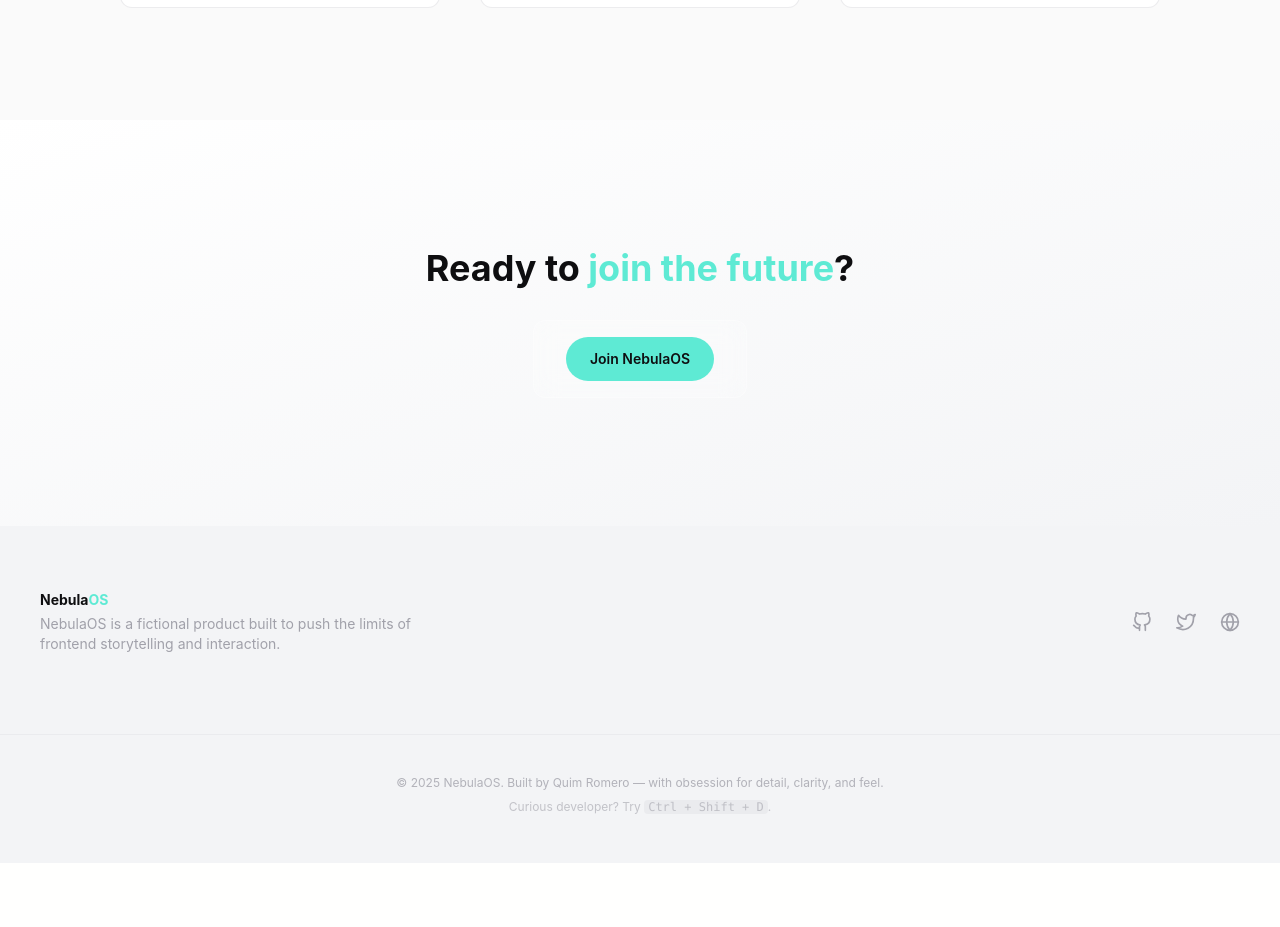
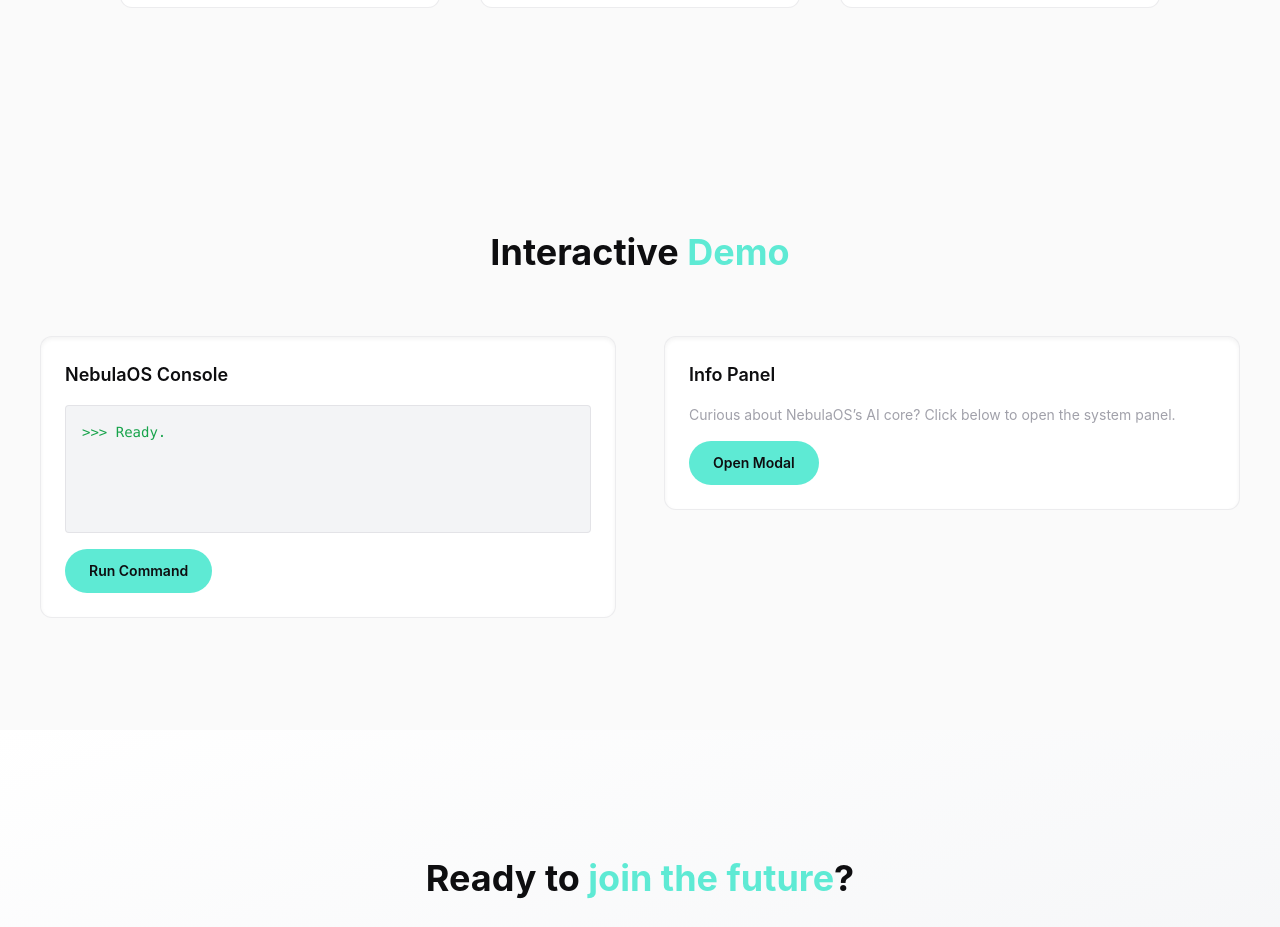
Before and after one commit to quim-romero/nebulaos, a React (Vite) app: page / in a window 1280 px wide. Shown: the part 2323-3250 px from the top of the page. Before the commit the page ends 3186 px from the top, so only its background shows below. Built offline with nearby package versions, Linux system fonts and the light colour scheme.

Commit message:
Feat: Add Demo section into App structure before CTA

```diff
--- a/src/App.tsx
+++ b/src/App.tsx
@@ -1,13 +1,15 @@
 import { useEffect, useState } from 'react'
 import ThemeToggle from './components/ThemeToggle'
 import Header from './components/Header'
+import DevPanel from './components/DevPanel'
+import Footer from './components/Footer'
+import Demo from './sections/Demo'
+
 import Hero from './sections/Hero'
 import Features from './sections/Features'
 import WhatIs from './sections/WhatIs'
 import Testimonials from './sections/Testimonials'
 import CTA from './sections/CTA'
-import DevPanel from './components/DevPanel'
-import Footer from './components/Footer'
 
 function App() {
   const [showDevPanel, setShowDevPanel] = useState(false)
@@ -31,6 +33,7 @@ function App() {
       <WhatIs />
       <Features />
       <Testimonials />
+      <Demo />
       <CTA />
       <DevPanel show={showDevPanel} onClose={() => setShowDevPanel(false)} />
       <ThemeToggle />
```
